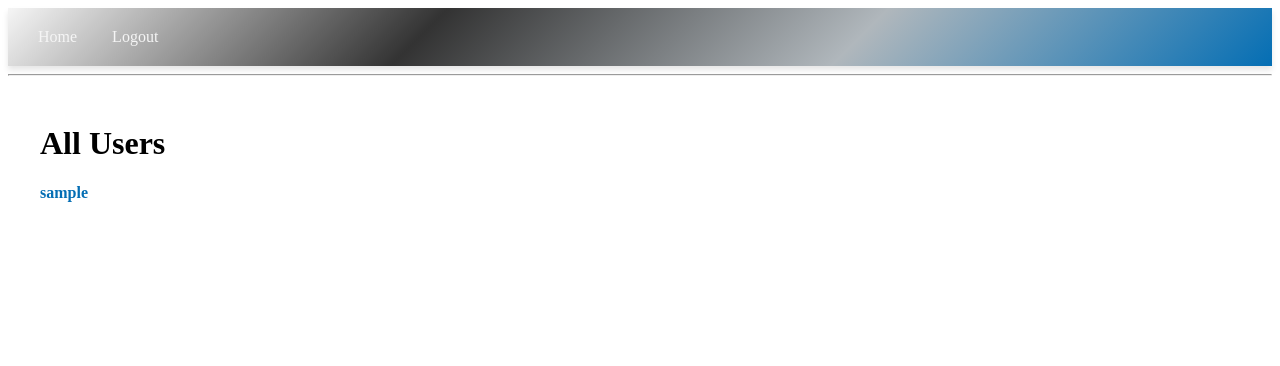
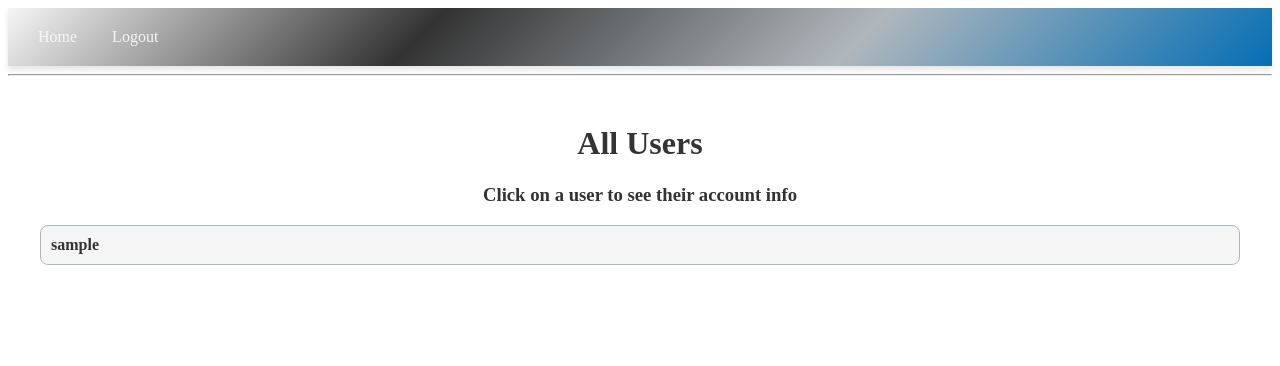
Before and after one commit to cateburglar/immaculateGrid, a Flask app: template app/templates/users.html in a window 1280 px wide. Shown: the top 366 px of the page. Run offline with Flask 3, Linux system fonts and the light colour scheme; the template is opened without the code that fills it: values that come from a table or form of the project are taken from there, others are empty; the visitor is signed in with stand-in values (Sample User, id 1).

Commit message:
more styling

```diff
--- a/app/static/css/admin.css
+++ b/app/static/css/admin.css
@@ -1,4 +1,12 @@
 /* User list styles */
+.users-title {
+    text-align: center;
+}
+
+.users-subtitle {
+    text-align: center;
+}
+
 .user-list {
     list-style-type: none;
     padding: 0;
@@ -7,16 +15,20 @@
 
 .user-list-item {
     margin: 10px 0;
+    padding: 10px;
+    border-radius: 8px;
+    background-color: var(--white-smoke-hsl);
+    border: 1px solid var(--french-gray);
 }
 
 .user-link {
     text-decoration: none;
-    color: var(--azul);
+    color: var(--jet);
     font-weight: bold;
 }
 
 .user-link:hover {
-    text-decoration: underline;
+    text-decoration: none;
 }
 
 /* User detail styles */
--- a/app/static/css/base.css
+++ b/app/static/css/base.css
@@ -21,6 +21,11 @@
   --gradient-top-left: linear-gradient(225deg, var(--white-smoke), var(--jet), var(--french-gray), var(--azul));
   --gradient-bottom-left: linear-gradient(315deg, var(--white-smoke), var(--jet), var(--french-gray), var(--azul));
   --gradient-radial: radial-gradient(var(--white-smoke), var(--jet), var(--french-gray), var(--azul));
+}
+
+/* Set default text color */
+body {
+  color: var(--jet);
 }
 
 
--- a/app/templates/user_detail.html
+++ b/app/templates/user_detail.html
@@ -16,6 +16,6 @@
         <button type="submit" class="btn btn-danger">Ban User</button>
     </form>
     {% endif %}
-    <a href="{{ url_for('admin_routes.users') }}">Back to All Users</a>
+    <a class="btn btn-primary" href="{{ url_for('admin_routes.users') }}">Back to All Users</a>
 </div>
 {% endblock %}
--- a/app/templates/users.html
+++ b/app/templates/users.html
@@ -1,7 +1,8 @@
 {% extends "base.html" %}
 
 {% block content %}
-<h1>All Users</h1>
+<h1 class="users-title">All Users</h1>
+<h3 class="users-subtitle">Click on a user to see their account info</h2>
 <ul class="user-list">
     {% for user in users %}
         <li class="user-list-item">
```
